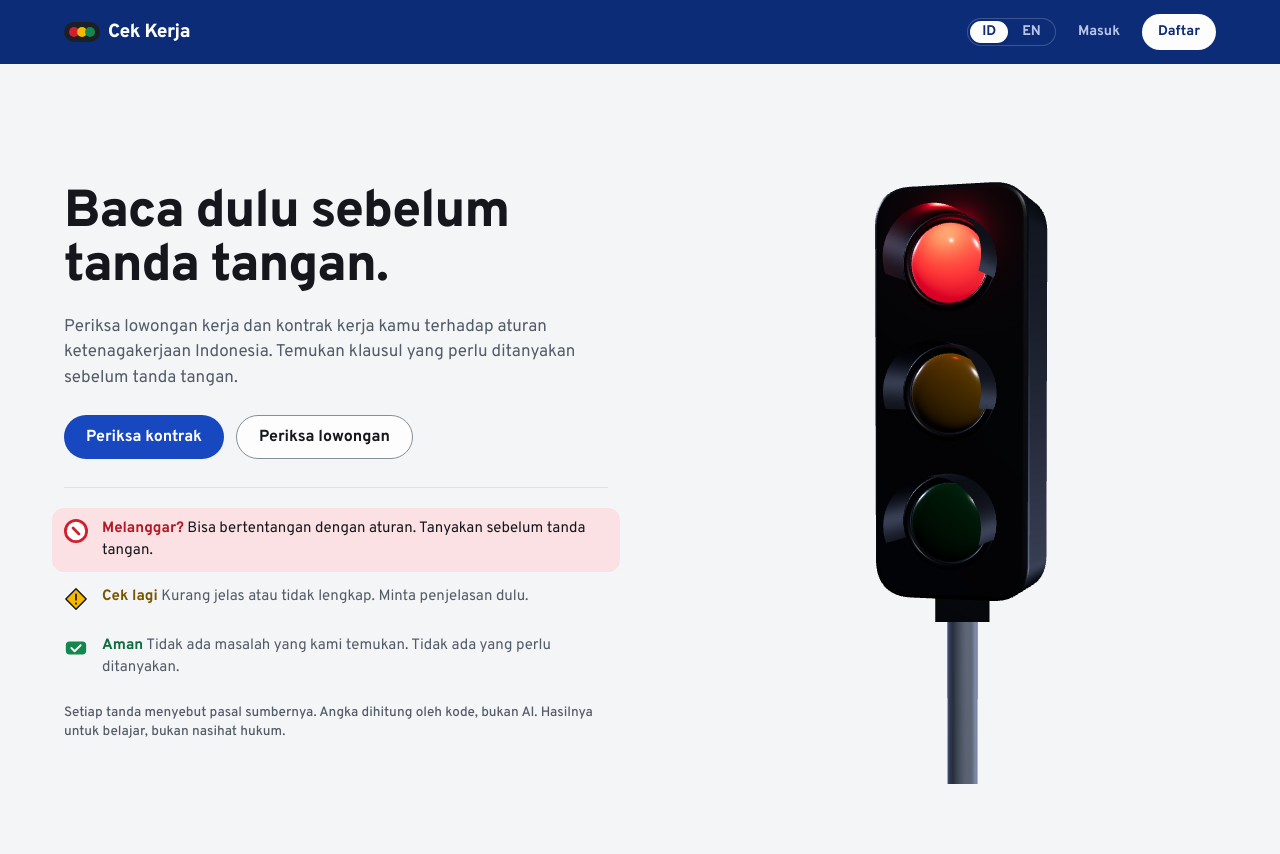
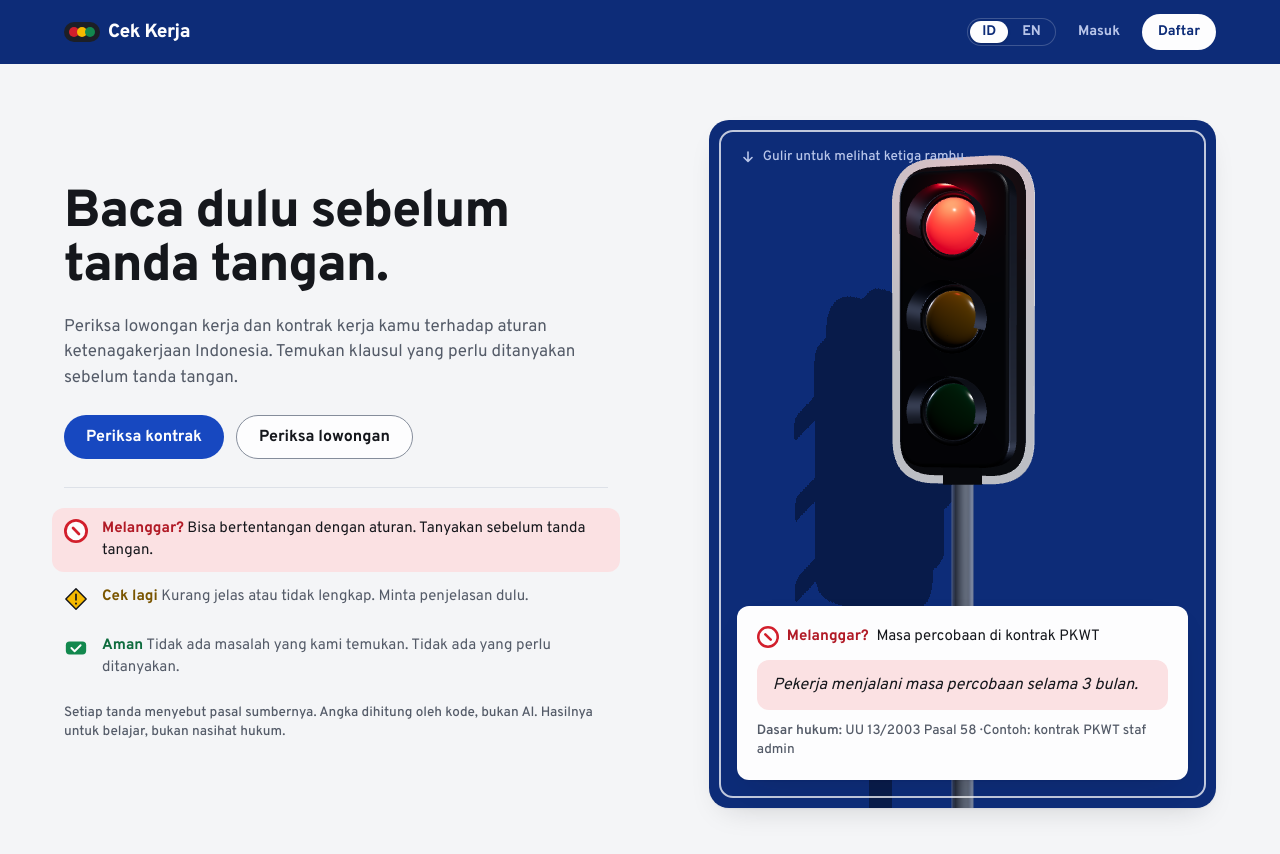
Before and after one commit to E-Fredrik/CekKerja, a Next.js app: page / in a window 1280 px wide. Shown: the top 854 px of the page. Built offline with nearby package versions, Linux system fonts and the light colour scheme.

Commit message:
Put the landing traffic light on a road-sign stage with a sample clause per lamp

```diff
--- a/src/app/page.tsx
+++ b/src/app/page.tsx
@@ -1,20 +1,16 @@
 "use client";
 
-import dynamic from "next/dynamic";
 import Link from "next/link";
 import { useMotionValue, useMotionValueEvent, useReducedMotion, useScroll } from "motion/react";
 import { useRef, useState } from "react";
 import { CountUp } from "@/components/landing/CountUp.tsx";
+import { HeroStage } from "@/components/landing/HeroStage.tsx";
 import { SIGNAL_ORDER, litLamp } from "@/components/landing/signal.ts";
 import { TiltedCard } from "@/components/landing/TiltedCard.tsx";
 import { VerdictLegend } from "@/components/landing/VerdictLegend.tsx";
 import { Finding } from "@/components/ui/Finding.tsx";
 import { SummaryPlate } from "@/components/ui/SummaryPlate.tsx";
 import { useLang } from "@/components/ui/lang.tsx";
-
-const TrafficLight3D = dynamic(() => import("@/components/landing/TrafficLight3D.tsx").then((m) => m.TrafficLight3D), {
-  ssr: false,
-});
 
 const PILL_PRIMARY =
   "inline-flex items-center justify-center h-11 px-[22px] text-[16px] font-[650] rounded-full bg-sign-blue text-on-sign-blue hover:ring-4 hover:ring-brand-wash active:scale-[0.98] transition-all";
@@ -62,9 +58,11 @@ export default function Home() {
             </div>
           </header>
 
-          <div className="h-[200px] sm:h-[420px] lg:h-[min(640px,82svh)] -order-1 lg:order-none" aria-hidden="true">
-            <TrafficLight3D progress={reduceMotion ? still : scrollYProgress} />
-          </div>
+          <HeroStage
+            progress={reduceMotion ? still : scrollYProgress}
+            verdict={SIGNAL_ORDER[reduceMotion ? 0 : lit]}
+            reduceMotion={!!reduceMotion}
+          />
         </div>
       </section>
 
--- /dev/null
+++ b/src/components/landing/HeroStage.tsx
@@ -0,0 +1,120 @@
+"use client";
+
+import dynamic from "next/dynamic";
+import { motion, useMotionValueEvent, type MotionValue } from "motion/react";
+import { useState } from "react";
+import { useLang } from "@/components/ui/lang.tsx";
+import { VerdictSign, type VerdictKind } from "@/components/ui/VerdictSign.tsx";
+
+const TrafficLight3D = dynamic(() => import("@/components/landing/TrafficLight3D.tsx").then((m) => m.TrafficLight3D), {
+  ssr: false,
+});
+
+const WASH: Record<VerdictKind, string> = { red: "bg-stop-wash", yellow: "bg-warn-wash", green: "bg-go-wash" };
+const LABEL: Record<VerdictKind, string> = { red: "text-stop-text", yellow: "text-warn-text", green: "text-go-text" };
+const LAMP_FILL: Record<VerdictKind, string> = { red: "var(--stop)", yellow: "var(--warn)", green: "var(--go)" };
+const ORDER: VerdictKind[] = ["red", "yellow", "green"];
+
+function FlatLight({ verdict }: { verdict: VerdictKind }) {
+  return (
+    <svg viewBox="0 0 60 150" className="h-[46%] w-auto" aria-hidden="true">
+      <rect x="2" y="2" width="56" height="146" rx="14" fill="var(--housing)" />
+      {ORDER.map((kind, i) => (
+        <circle
+          key={kind}
+          cx="30"
+          cy={30 + i * 45}
+          r="15"
+          fill={LAMP_FILL[kind]}
+          opacity={kind === verdict ? 1 : 0.22}
+        />
+      ))}
+    </svg>
+  );
+}
+
+type HeroStageProps = {
+  progress: MotionValue<number>;
+  verdict: VerdictKind;
+  reduceMotion: boolean;
+};
+
+export function HeroStage({ progress, verdict, reduceMotion }: HeroStageProps) {
+  const { t } = useLang();
+  const l = t.landing;
+  const [ready, setReady] = useState(false);
+  const [scrolled, setScrolled] = useState(false);
+  useMotionValueEvent(progress, "change", (p) => setScrolled(p > 0.04));
+
+  const clause: Record<VerdictKind, { title: string; quote: string; basis: string }> = {
+    red: { title: l.demoRedTitle, quote: l.demoRedQuote, basis: l.demoRedBasis },
+    yellow: { title: l.demoYellowTitle, quote: l.demoYellowQuote, basis: l.demoYellowBasis },
+    green: { title: l.demoGreenTitle, quote: l.demoGreenQuote, basis: l.demoGreenBasis },
+  };
+  const current = clause[verdict];
+
+  return (
+    <div className="relative isolate h-[500px] sm:h-[560px] lg:h-[min(700px,86svh)] rounded-lg bg-shell shadow-(--shadow-surface) overflow-hidden">
+      <div aria-hidden="true" className="absolute inset-0 flex items-start justify-center pt-[12%]">
+        <motion.div
+          className="flex h-full w-full justify-center"
+          initial={false}
+          animate={{ opacity: ready ? 0 : 1 }}
+          transition={{ duration: 0.4 }}
+        >
+          <FlatLight verdict={verdict} />
+        </motion.div>
+      </div>
+
+      <motion.div
+        aria-hidden="true"
+        className="absolute inset-0"
+        initial={false}
+        animate={{ opacity: ready ? 1 : 0 }}
+        transition={{ duration: reduceMotion ? 0 : 0.6 }}
+      >
+        <TrafficLight3D progress={progress} onReady={() => setReady(true)} />
+      </motion.div>
+
+      <div aria-hidden="true" className="pointer-events-none absolute inset-2.5 rounded-[14px] border-2 border-on-shell/75" />
+
+      <motion.p
+        aria-hidden="true"
+        className="hidden lg:flex absolute top-7 left-8 items-center gap-2 text-footnote text-on-shell-soft"
+        initial={false}
+        animate={{ opacity: scrolled || reduceMotion ? 0 : 1 }}
+        transition={{ duration: 0.3 }}
+      >
+        <svg width="14" height="14" viewBox="0 0 14 14" fill="none">
+          <path d="M7 2v9M3 7.5 7 11.5l4-4" stroke="currentColor" strokeWidth="1.6" strokeLinecap="round" strokeLinejoin="round" />
+        </svg>
+        {l.scrollCue}
+      </motion.p>
+
+      <div className="absolute inset-x-5 bottom-5 sm:inset-x-7 sm:bottom-7">
+          <motion.figure
+            key={verdict}
+            className="flex flex-col gap-3 rounded-md bg-surface p-4 sm:p-5 shadow-(--shadow-surface)"
+            initial={reduceMotion ? false : { opacity: 0, y: 14 }}
+            animate={{ opacity: 1, y: 0 }}
+            transition={{ duration: 0.32, ease: [0.16, 1, 0.3, 1] }}
+          >
+            <figcaption className="flex items-center justify-between gap-3">
+              <span className="flex items-center gap-2 min-w-0">
+                <VerdictSign verdict={verdict} size={22} />
+                <span className={`text-callout font-[700] shrink-0 ${LABEL[verdict]}`}>{t.verdict[verdict]}</span>
+                <span className="text-callout text-ink truncate">{current.title}</span>
+              </span>
+            </figcaption>
+            <blockquote className={`${WASH[verdict]} text-quote text-ink rounded-md px-4 py-3 italic`}>
+              {current.quote}
+            </blockquote>
+            <p className="text-footnote text-ink-soft">
+              <span className="font-[600]">{t.finding.legalBasis}</span> {current.basis}
+              <span className="hidden sm:inline"> · {l.heroPlateLabel}</span>
+            </p>
+          </motion.figure>
+      </div>
+    </div>
+  );
+}
--- a/src/components/landing/TrafficLight3D.tsx
+++ b/src/components/landing/TrafficLight3D.tsx
@@ -16,7 +16,7 @@ import {
 } from "three";
 import { litLamp } from "@/components/landing/signal.ts";
 
-type Palette = { housing: string; pole: string; rim: string; red: string; yellow: string; green: string };
+type Palette = { housing: string; pole: string; rim: string; border: string; red: string; yellow: string; green: string };
 
 const BODY = { width: 1.12, height: 3.05, radius: 0.24, depth: 0.62, bevel: 0.05 };
 const FACE_Z = BODY.depth / 2 + BODY.bevel;
@@ -27,6 +27,8 @@ const LAMPS = [
   { key: "yellow", y: 0 },
   { key: "green", y: -0.98 },
 ] as const;
+const PLATE = { margin: 0.24, border: 0.09, depth: 0.04 };
+const WALL_Z = -1.5;
 const START_ANGLE = -0.45;
 const SETTLE_RATE = 9;
 
@@ -37,6 +39,7 @@ function readPalette(): Palette {
     housing: token("--housing"),
     pole: token("--line-strong"),
     rim: token("--on-shell-soft"),
+    border: token("--on-shell"),
     red: token("--stop"),
     yellow: token("--warn"),
     green: token("--go"),
@@ -83,6 +86,17 @@ function SignalHead({ progress, palette }: { progress: MotionValue<number>; pale
     geometry.center();
     return geometry;
   }, []);
+  const plate = useMemo(() => {
+    const extrude = (inset: number) => {
+      const geometry = new ExtrudeGeometry(
+        roundedRect(BODY.width + PLATE.margin * 2 - inset * 2, BODY.height + PLATE.margin * 2 - inset * 2, BODY.radius + PLATE.margin - inset),
+        { depth: PLATE.depth, bevelEnabled: false, curveSegments: 24 },
+      );
+      geometry.center();
+      return geometry;
+    };
+    return { border: extrude(0), face: extrude(PLATE.border) };
+  }, []);
   const lens = useMemo(() => new SphereGeometry(LENS_RADIUS, 48, 16, 0, Math.PI * 2, 0, Math.PI / 2), []);
   const hood = useMemo(
     () => new CylinderGeometry(HOOD.radius, HOOD.radius, HOOD.length, 48, 1, true, Math.PI / 2 - HOOD.wrap, Math.PI + HOOD.wrap * 2),
@@ -124,11 +138,19 @@ function SignalHead({ progress, palette }: { progress: MotionValue<number>; pale
   });
 
   return (
-    <group position={[0, 0.55, 0]}>
+    <group position={[0, 1.55, 0]}>
       <group ref={head} rotation={[0, START_ANGLE, 0]}>
-        <mesh geometry={body}>
+        <mesh geometry={body} castShadow>
           <meshStandardMaterial color={palette.housing} roughness={0.42} metalness={0.25} />
         </mesh>
+        <mesh geometry={plate.border} castShadow>
+          <meshStandardMaterial color={palette.border} roughness={0.35} />
+        </mesh>
+        {[1, -1].map((side) => (
+          <mesh key={side} geometry={plate.face} position={[0, 0, side * 0.004]}>
+            <meshStandardMaterial color={palette.housing} roughness={0.7} />
+          </mesh>
+        ))}
         {[0, 1].map((side) => (
           <group key={side} rotation={[0, side * Math.PI, 0]}>
             {LAMPS.map((lamp, i) => (
@@ -152,7 +174,7 @@ function SignalHead({ progress, palette }: { progress: MotionValue<number>; pale
                     roughness={0.18}
                   />
                 </mesh>
-                <mesh geometry={hood} position={[0, 0, HOOD.length / 2]} rotation={[Math.PI / 2, 0, 0]}>
+                <mesh geometry={hood} position={[0, 0, HOOD.length / 2]} rotation={[Math.PI / 2, 0, 0]} castShadow>
                   <meshStandardMaterial color={palette.housing} roughness={0.5} metalness={0.2} side={DoubleSide} />
                 </mesh>
               </group>
@@ -161,11 +183,11 @@ function SignalHead({ progress, palette }: { progress: MotionValue<number>; pale
         ))}
         <pointLight ref={lampLight} position={[0, LAMPS[0].y + HOOD.radius * 0.8, FACE_Z + 0.3]} distance={2} decay={2} intensity={1.4} />
       </group>
-      <mesh position={[0, -BODY.height / 2 - 0.12, 0]}>
+      <mesh position={[0, -BODY.height / 2 - 0.12, 0]} castShadow>
         <boxGeometry args={[0.42, 0.24, 0.42]} />
         <meshStandardMaterial color={palette.housing} roughness={0.5} metalness={0.3} />
       </mesh>
-      <mesh position={[0, -BODY.height / 2 - 4.2, 0]}>
+      <mesh position={[0, -BODY.height / 2 - 4.2, 0]} castShadow>
         <cylinderGeometry args={[0.12, 0.12, 8, 32]} />
         <meshStandardMaterial color={palette.pole} roughness={0.55} metalness={0.45} />
       </mesh>
@@ -173,17 +195,33 @@ function SignalHead({ progress, palette }: { progress: MotionValue<number>; pale
   );
 }
 
-export function TrafficLight3D({ progress }: { progress: MotionValue<number> }) {
+export function TrafficLight3D({ progress, onReady }: { progress: MotionValue<number>; onReady?: () => void }) {
   const palette = useMemo(() => readPalette(), []);
   return (
     <Canvas
       frameloop="demand"
+      shadows="soft"
       dpr={[1, 1.75]}
-      camera={{ position: [0, 0.35, 9.4], fov: 30 }}
+      camera={{ position: [0, 0.6, 14], fov: 30 }}
       gl={{ antialias: true, alpha: true }}
+      onCreated={() => requestAnimationFrame(() => onReady?.())}
     >
       <hemisphereLight args={[palette.rim, palette.housing, 1.1]} />
-      <directionalLight position={[4, 6, 6]} intensity={2.2} />
+      <directionalLight
+        position={[4, 6, 6]}
+        intensity={2.2}
+        castShadow
+        shadow-mapSize={[1024, 1024]}
+        shadow-radius={6}
+        shadow-camera-left={-5}
+        shadow-camera-right={5}
+        shadow-camera-top={6}
+        shadow-camera-bottom={-6}
+      />
+      <mesh position={[0, 0, WALL_Z]} receiveShadow>
+        <planeGeometry args={[30, 30]} />
+        <shadowMaterial opacity={0.38} />
+      </mesh>
       <directionalLight position={[-5, 3, -4]} intensity={3} color={palette.rim} />
       <directionalLight position={[5, -1, -3]} intensity={1.4} color={palette.rim} />
       <SignalHead progress={progress} palette={palette} />
--- a/src/lib/i18n.ts
+++ b/src/lib/i18n.ts
@@ -216,6 +216,7 @@ const id = {
     legendYellow: "Kurang jelas atau tidak lengkap. Minta penjelasan dulu.",
     legendGreen: "Tidak ada masalah yang kami temukan. Tidak ada yang perlu ditanyakan.",
     trustNote: "Setiap tanda menyebut pasal sumbernya. Angka dihitung oleh kode, bukan AI. Hasilnya untuk belajar, bukan nasihat hukum.",
+    scrollCue: "Gulir untuk melihat ketiga rambu",
     heroPlateHeadline: "2 klausul perlu kamu tanyakan.",
     heroPlateLabel: "Contoh: kontrak PKWT staf admin",
     demoHeading: "Begini hasilnya",
@@ -529,6 +530,7 @@ const en: Dict = {
     legendYellow: "Unclear or incomplete. Ask for details first.",
     legendGreen: "We found nothing to flag. Nothing to ask here.",
     trustNote: "Every flag names the article it comes from. Numbers are checked by code, not AI. Results are for learning, not legal advice.",
+    scrollCue: "Scroll to see all three signs",
     heroPlateHeadline: "2 clauses to ask about.",
     heroPlateLabel: "Sample: fixed-term (PKWT) contract for an admin role",
     demoHeading: "Here is what you get",
```
Also changed, not shown: 1 other file (tests, documents, lock files or other folders).
